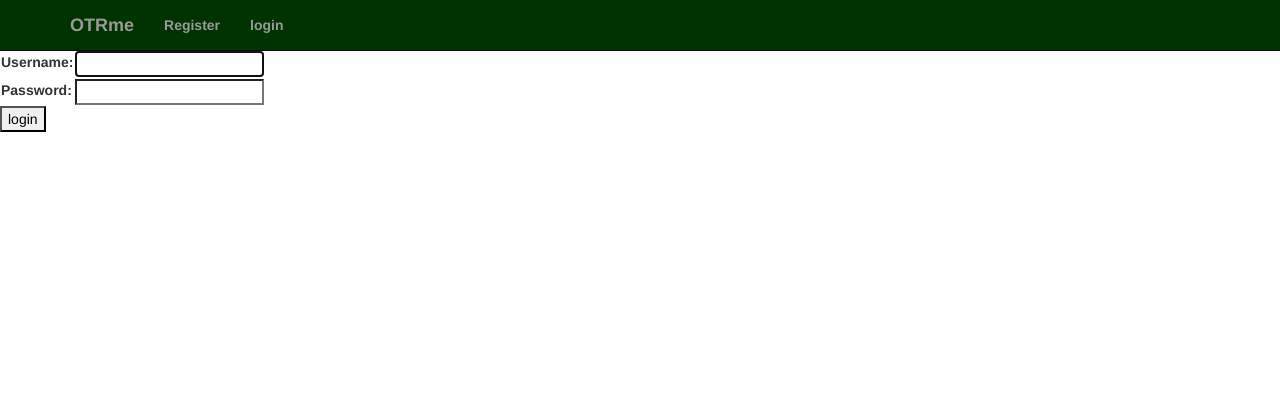
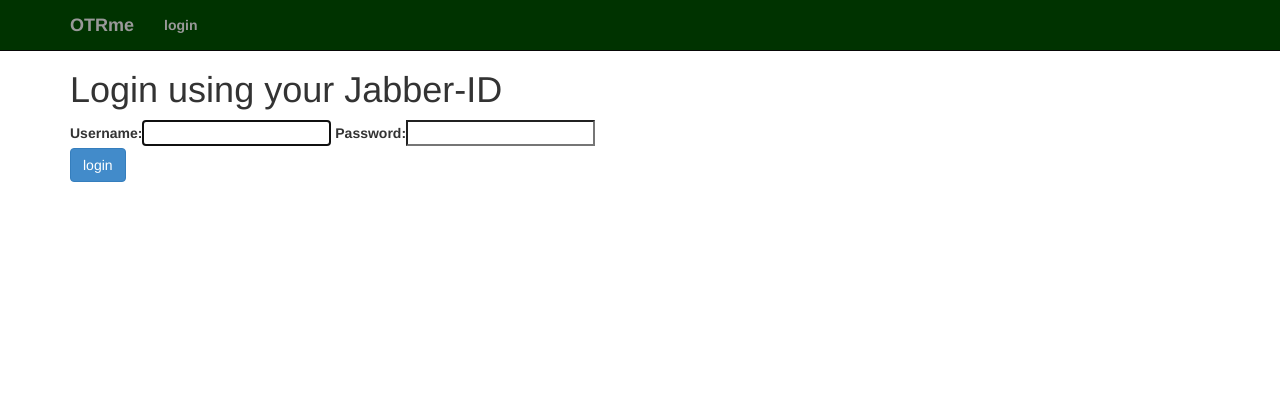
Before and after one commit to mfa/djangodash2013, a Django app: page /login/ in a window 1280 px wide. Shown: the top 420 px of the page. Run offline with Django 3.2, Linux system fonts and the light colour scheme; some libraries are stand-ins or nearby versions.

Commit message:
beautify login

```diff
--- a/otrme/otrme/settings/base.py
+++ b/otrme/otrme/settings/base.py
@@ -120,7 +120,7 @@ INSTALLED_APPS = (
     'django.contrib.admin',
     # Uncomment the next line to enable admin documentation:
     'django.contrib.admindocs',
-
+    'bootstrapform',
     'jabber',
     'jabdaemon',
     'events',
--- a/otrme/templates/layout.html
+++ b/otrme/templates/layout.html
@@ -37,9 +37,6 @@
     <nav class="collapse navbar-collapse bs-navbar-collapse" role="navigation">
       <ul class="nav navbar-nav">
 	{% if not user.is_authenticated %}
-        <li>
-          <a href="/register">Register</a>
-        </li>
         <li>
           <a href="{% url 'login' %}">login</a>
         </li>
--- a/otrme/templates/registration/login.html
+++ b/otrme/templates/registration/login.html
@@ -1,6 +1,11 @@
 {% extends "layout.html" %}
+{% load bootstrap %}
 
 {% block content %}
+<div class="container">
+  <div class="row">
+    <div class="col-md-6">
+      <h1>Login using your Jabber-ID</h1>
 
       {% if form.errors %}
       <p>Your Jabber ID or password didn't match. Please try again.</p>
@@ -8,19 +13,12 @@
 
       <form method="post" action="{% url 'django.contrib.auth.views.login' %}">
 	{% csrf_token %}
-<table>
-    <tr>
-        <td>{{ form.username.label_tag }}</td>
-        <td>{{ form.username }}</td>
-    </tr>
-    <tr>
-        <td>{{ form.password.label_tag }}</td>
-        <td>{{ form.password }}</td>
-    </tr>
-</table>
+	{{ form|bootstrap }}
 
-<input type="submit" value="login" />
+	<button type="submit" class="btn btn-primary">login</button>
 	<input type="hidden" name="next" value="{{ next }}" />
       </form>
-
+    </div>
+  </div>
+</div>
 {% endblock %}
--- a/requirements.txt
+++ b/requirements.txt
@@ -12,4 +12,5 @@ ipython==1.1.0
 django-sse==0.4.1
 sse==1.2
 dj-static==0.0.5
-python-memcached
+python-memcached==1.53
+django-bootstrap-form==3.0
```
Lines whose indentation alone changed are shown as unchanged.
